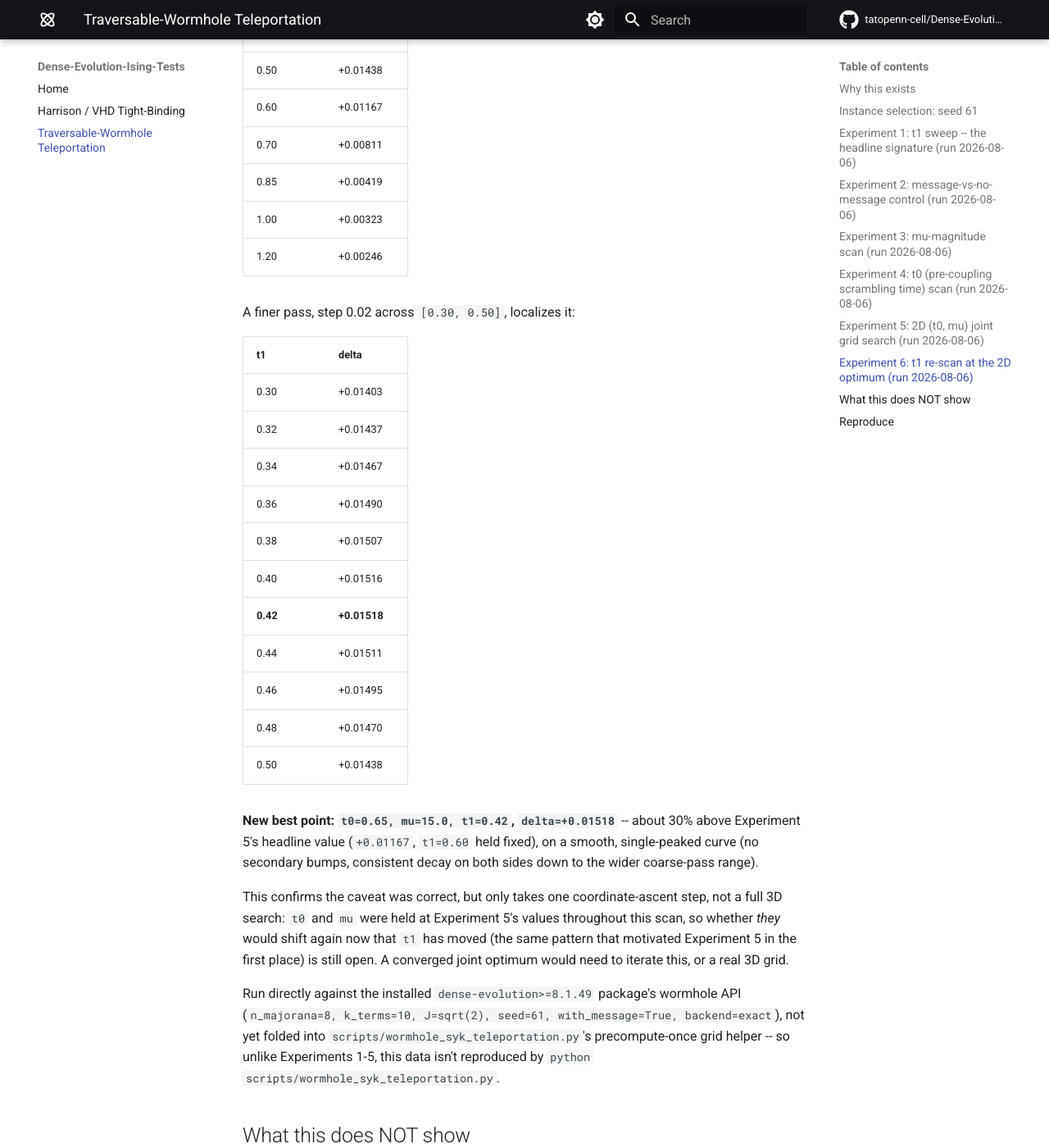
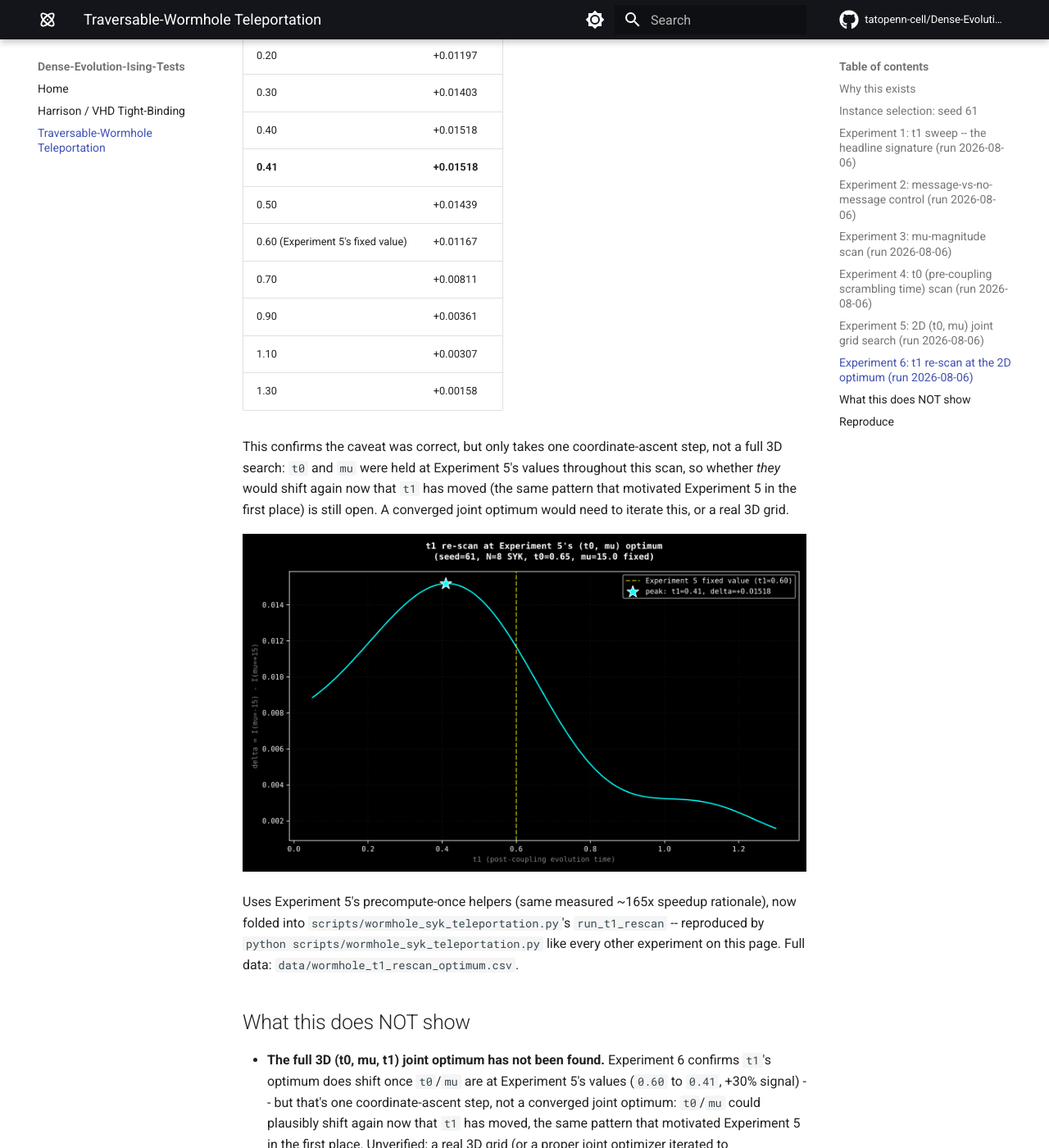
Before and after one commit to tatopenn-cell/Dense-Evolution-Discovery, an MkDocs documentation site: the page built from docs/wormhole_syk_teleportation.md, in a window 1280 px wide and 1400 px high, scrolled down 8123 px. Shown: the whole window at 82% size. Built offline with MkDocs 1.6.1 and Material for MkDocs 9.7.7, drawn with Linux system fonts in a browser that asks for light colours; comment, search, counter and statistics services are not loaded; some of the changed text lies outside the part shown.

Commit message:
Fold Experiment 6 into the script; add real CSV, plot, and release asset
The t1 re-scan (Experiment 6) was previously written up with data pulled
from ad hoc MCP tool calls, not the repo's own reproducible pipeline --
no CSV, no plot, unlike every other experiment on this page. Adds
run_t1_rescan() to scripts/wormhole_syk_teleportation.py (reusing
Experiment 5's precompute-once helpers), runs it for real
(126-point fine sweep, step 0.01), and updates README/docs with the
script's own numbers: peak at t1=0.41 (not the earlier ad hoc estimate
of 0.42), delta=+0.01518. Plot uploaded to release v2.8.0 and copied
into docs/assets/ for the docs site, matching every other experiment's
convention.

```diff
--- a/docs/wormhole_syk_teleportation.md
+++ b/docs/wormhole_syk_teleportation.md
@@ -227,42 +227,27 @@ plausibly shift once `t0`/`mu` are no longer at their original 1D-scan
 defaults -- unverified. This experiment checks it directly: fix
 `t0=0.65, mu=+-15.0` (Experiment 5's grid optimum), sweep `t1`.
 
-A coarse pass across Experiment 1's original grid of `t1` values confirms
-the peak has moved:
+A fine sweep, `t1` in `[0.05, 1.30]` (126 values, step 0.01), reusing
+Experiment 5's precompute-once approach:
+
+**New best point: `t0=0.65, mu=15.0, t1=0.41`, `delta=+0.01518`** -- about
+30% above Experiment 5's headline value (`+0.01167`, `t1=0.60` held
+fixed), on a smooth, single-peaked curve (no secondary bumps, monotonic
+decay on both sides across the full swept range).
 
 | t1 | delta |
 |---|---|
-| 0.10 | +0.00969 |
-| 0.20 | +0.01185 |
+| 0.10 | +0.00976 |
+| 0.20 | +0.01197 |
 | 0.30 | +0.01403 |
-| 0.40 | +0.01516 |
-| 0.50 | +0.01438 |
-| 0.60 | +0.01167 |
+| 0.40 | +0.01518 |
+| **0.41** | **+0.01518** |
+| 0.50 | +0.01439 |
+| 0.60 (Experiment 5's fixed value) | +0.01167 |
 | 0.70 | +0.00811 |
-| 0.85 | +0.00419 |
-| 1.00 | +0.00323 |
-| 1.20 | +0.00246 |
-
-A finer pass, step 0.02 across `[0.30, 0.50]`, localizes it:
-
-| t1 | delta |
-|---|---|
-| 0.30 | +0.01403 |
-| 0.32 | +0.01437 |
-| 0.34 | +0.01467 |
-| 0.36 | +0.01490 |
-| 0.38 | +0.01507 |
-| 0.40 | +0.01516 |
-| **0.42** | **+0.01518** |
-| 0.44 | +0.01511 |
-| 0.46 | +0.01495 |
-| 0.48 | +0.01470 |
-| 0.50 | +0.01438 |
-
-**New best point: `t0=0.65, mu=15.0, t1=0.42`, `delta=+0.01518`** -- about
-30% above Experiment 5's headline value (`+0.01167`, `t1=0.60` held
-fixed), on a smooth, single-peaked curve (no secondary bumps, consistent
-decay on both sides down to the wider coarse-pass range).
+| 0.90 | +0.00361 |
+| 1.10 | +0.00307 |
+| 1.30 | +0.00158 |
 
 This confirms the caveat was correct, but only takes one
 coordinate-ascent step, not a full 3D search: `t0` and `mu` were held at
@@ -271,18 +256,19 @@ shift again now that `t1` has moved (the same pattern that motivated
 Experiment 5 in the first place) is still open. A converged joint
 optimum would need to iterate this, or a real 3D grid.
 
-Run directly against the installed `dense-evolution>=8.1.49` package's
-wormhole API (`n_majorana=8, k_terms=10, J=sqrt(2), seed=61,
-with_message=True, backend=exact`), not yet folded into
-`scripts/wormhole_syk_teleportation.py`'s precompute-once grid helper --
-so unlike Experiments 1-5, this data isn't reproduced by
-`python scripts/wormhole_syk_teleportation.py`.
+![t1 re-scan at the 2D optimum](assets/wormhole_syk_teleportation/wormhole_t1_rescan_optimum.png)
+
+Uses Experiment 5's precompute-once helpers (same measured ~165x speedup
+rationale), now folded into `scripts/wormhole_syk_teleportation.py`'s
+`run_t1_rescan` -- reproduced by `python scripts/wormhole_syk_teleportation.py`
+like every other experiment on this page. Full data:
+`data/wormhole_t1_rescan_optimum.csv`.
 
 ## What this does NOT show
 
 - **The full 3D (t0, mu, t1) joint optimum has not been found.**
   Experiment 6 confirms `t1`'s optimum does shift once `t0`/`mu` are at
-  Experiment 5's values (`0.60` to `0.42`, +30% signal) -- but that's one
+  Experiment 5's values (`0.60` to `0.41`, +30% signal) -- but that's one
   coordinate-ascent step, not a converged joint optimum: `t0`/`mu` could
   plausibly shift again now that `t1` has moved, the same pattern that
   motivated Experiment 5 in the first place. Unverified; a real 3D grid
```
Also changed, not shown: README.md (+5 -3 lines), docs/assets/wormhole_syk_teleportation/wormhole_t1_rescan_optimum.png (added), 1 other file.
